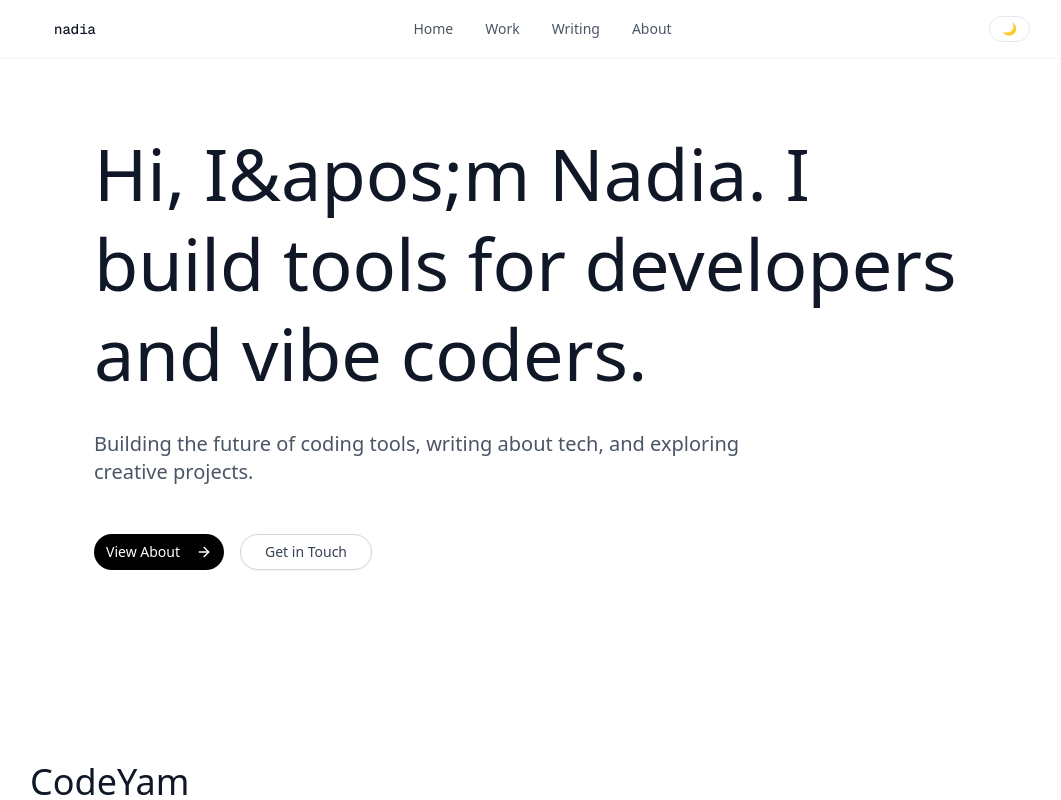
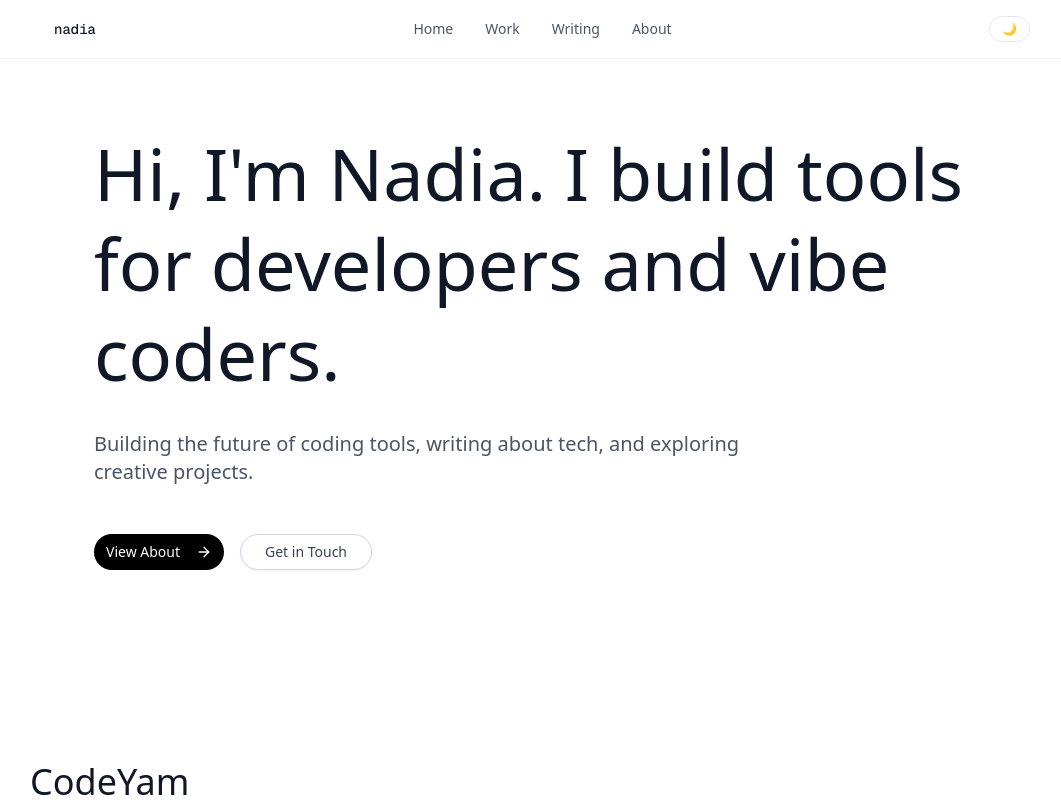
Before and after one commit to nseldeib/nadia-website, a Next.js app: page / in a window 1280 px wide. Shown: the top 800 px of the page, without its empty margins (98-1159 px from the left). Built offline with nearby package versions, Linux system fonts and the light colour scheme.

Commit message:
Fix apostrophe display

```diff
--- a/src/app/page.tsx
+++ b/src/app/page.tsx
@@ -5,11 +5,11 @@ import { Github, Twitter, Linkedin, ExternalLink, Play, BookOpen, ArrowRight } f
 import Link from "next/link"
 
 export default function NadiaWebsite() {
-  const [typewriterText, setTypewriterText] = useState("Hi, I&apos;m Nadia. I build tools for developers and vibe coders.")
+  const [typewriterText, setTypewriterText] = useState("Hi, I'm Nadia. I build tools for developers and vibe coders.")
   const [darkMode, setDarkMode] = useState(false)
   const [showCursor, setShowCursor] = useState(true)
   const [mounted, setMounted] = useState(false)
-  const fullText = "Hi, I&apos;m Nadia. I build tools for developers and vibe coders."
+  const fullText = "Hi, I'm Nadia. I build tools for developers and vibe coders."
 
   // Ensure component is mounted before running effects
   useEffect(() => {
```
